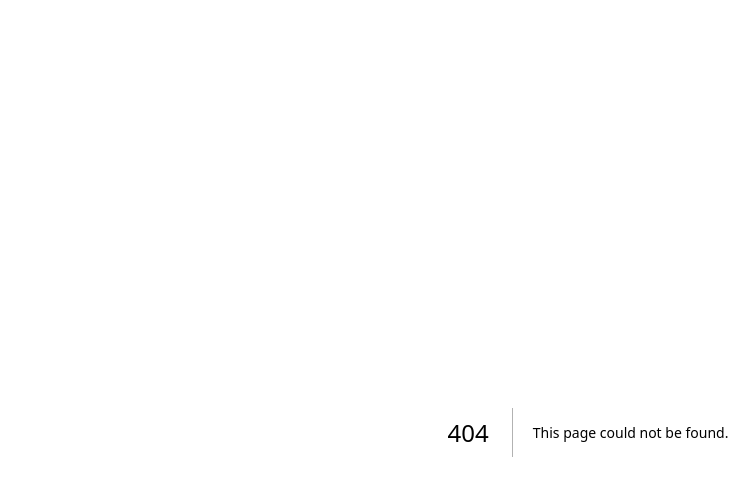
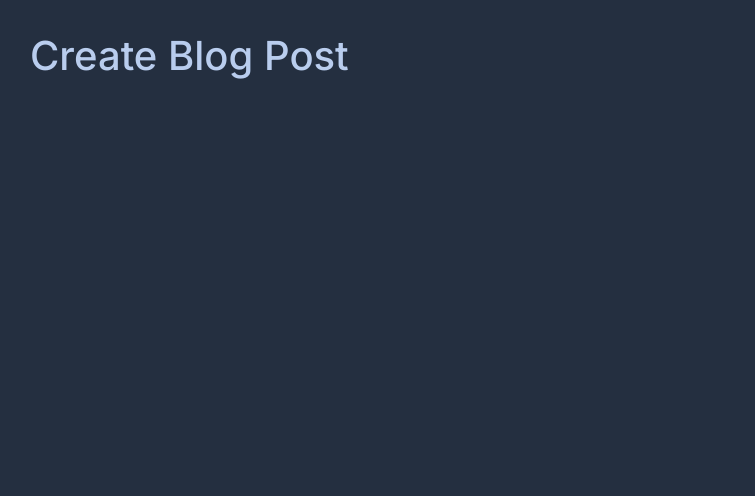
Before and after one commit to code-serg/blog-next, a Next.js app in the folder frontend/: page /blog/new-post in a window 1280 px wide. Before the commit this address had no page. Shown: the top 496 px of the page, without its empty margins (52-807 px from the left). Built offline with nearby package versions, Linux system fonts and the light colour scheme.

Commit message:
frontend minor re-arrange, add CreateBlogPostPage skeleton

```diff
--- /dev/null
+++ b/frontend/src/pages/blog/new-post.tsx
@@ -0,0 +1,7 @@
+export default function CreateBlogPostPage() {
+  return (
+    <div>
+      <h1>Create Blog Post</h1>
+    </div>
+  );
+}
```
Also changed, not shown: frontend/src/pages/blog/index.tsx (renamed from frontend/src/pages/blog.tsx).
